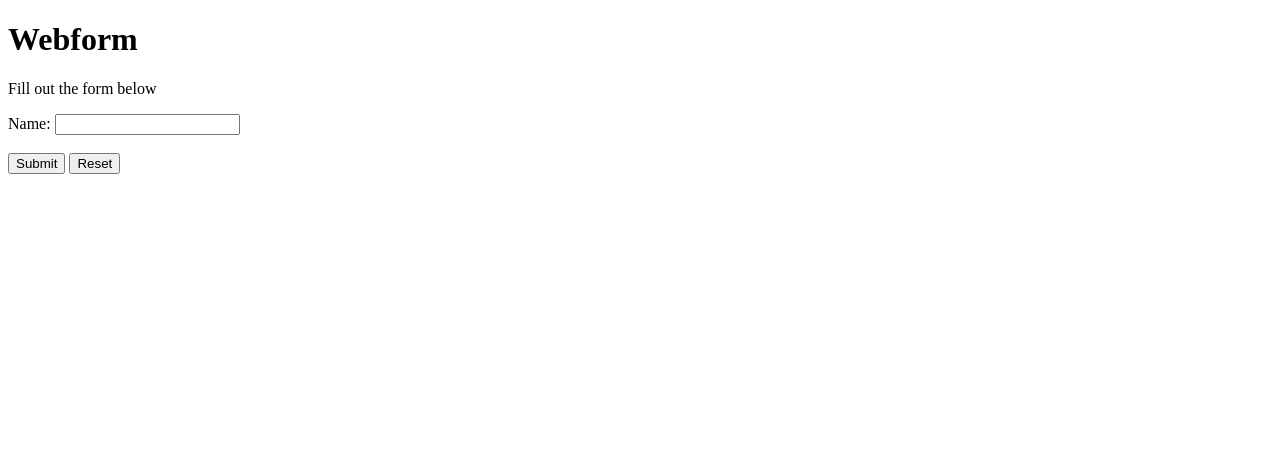
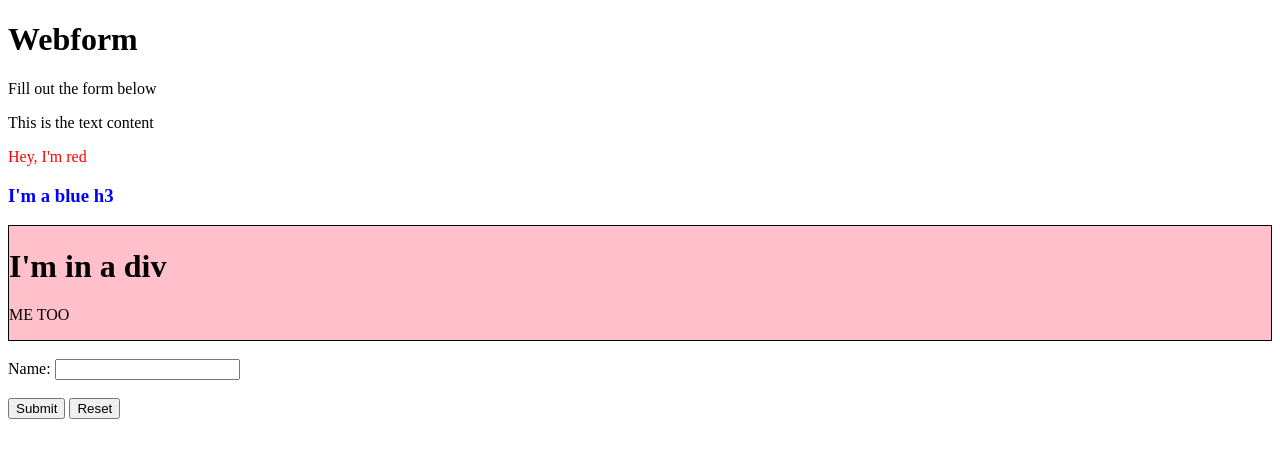
Before and after one commit to alexander-cho/FE, a plain HTML site: page webforms/forms.html in a window 1280 px wide. Drawn offline with Linux system fonts and the light colour scheme.

Commit message:
dom mainpulation

```diff
--- a/webforms/forms.html
+++ b/webforms/forms.html
@@ -7,8 +7,9 @@
 </head>
 <body>
     <h1>Webform</h1>
-    <p id="demo">Fill out the form below</p>
-
+    <div id="container">
+        <p id="demo">Fill out the form below</p>
+    </div>
     <script>
         function hello() {
             let name = document.getElementById("name").value;
@@ -23,10 +24,12 @@
     </script>
 
     <form id="myform">
+        <br>
         Name:
         <input id="name" type="text"><br><br>
         <button type="button" onclick="hello()">Submit</button>
         <button type="button" onclick="clearForm()">Reset</button>
     </form>
+    <script src="script.js"></script>
 </body>
 </html>
--- /dev/null
+++ b/webforms/script.js
@@ -0,0 +1,37 @@
+const container = document.querySelector('#container');
+
+const content = document.createElement('div');
+content.classList.add('content');
+content.textContent = "This is the text content";
+
+container.appendChild(content);
+
+
+const header1 = document.querySelector('#h1');
+
+const paragraph = document.createElement('p');
+paragraph.classList.add('pRed');
+paragraph.style.color = 'red';
+paragraph.textContent = "Hey, I'm red";
+
+container.appendChild(paragraph);
+
+const header3 = document.createElement('h3');
+header3.classList.add('h3Blue');
+header3.style.color = 'blue';
+header3.textContent = "I'm a blue h3";
+
+container.appendChild(header3);
+
+const border = document.createElement('div');
+border.classList.add('divblackpink');
+border.style.cssText = "background-color: pink; border: 1px solid black;";
+
+const head1 = document.createElement('h1');
+head1.textContent = "I'm in a div";
+const paragraph2 = document.createElement('p');
+paragraph2.textContent = "ME TOO";
+
+border.appendChild(head1);
+border.appendChild(paragraph2);
+container.appendChild(border);
```
